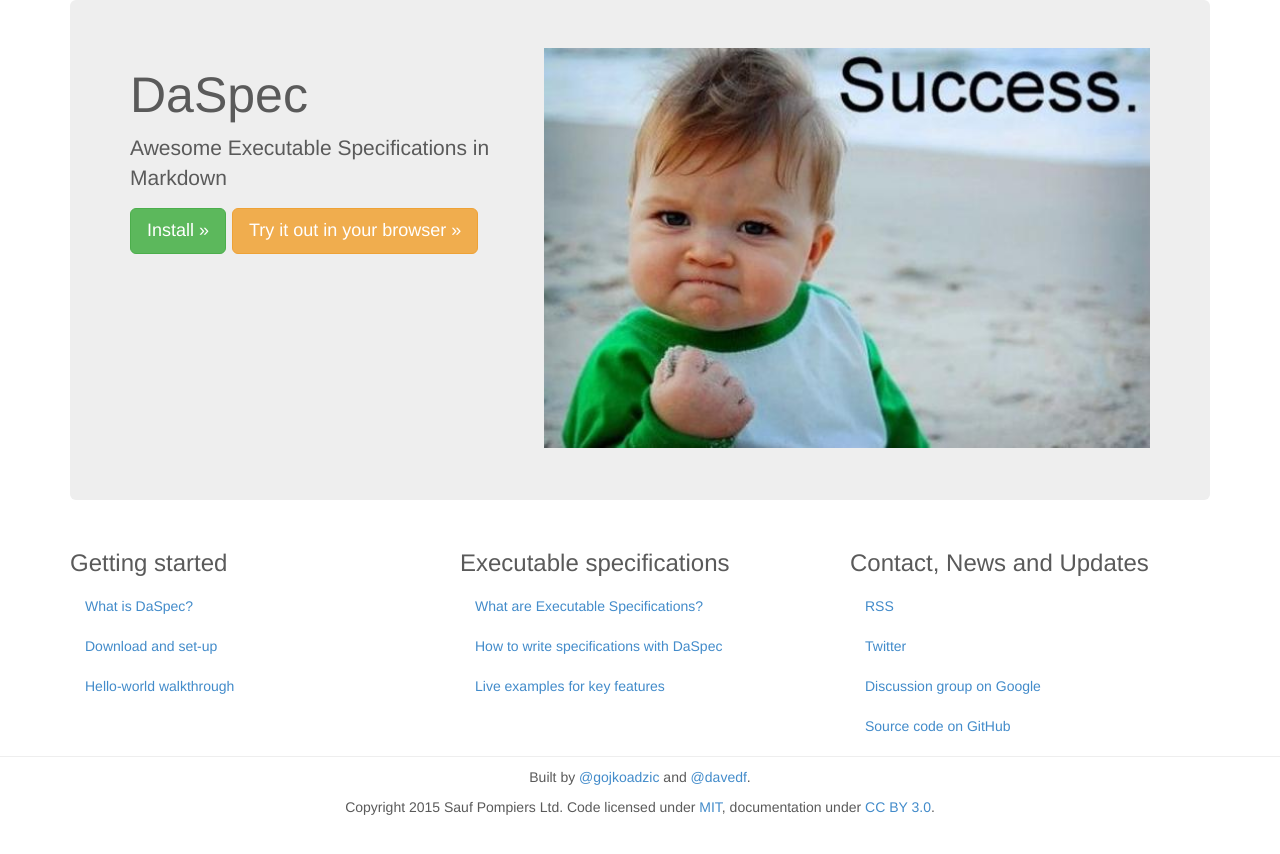
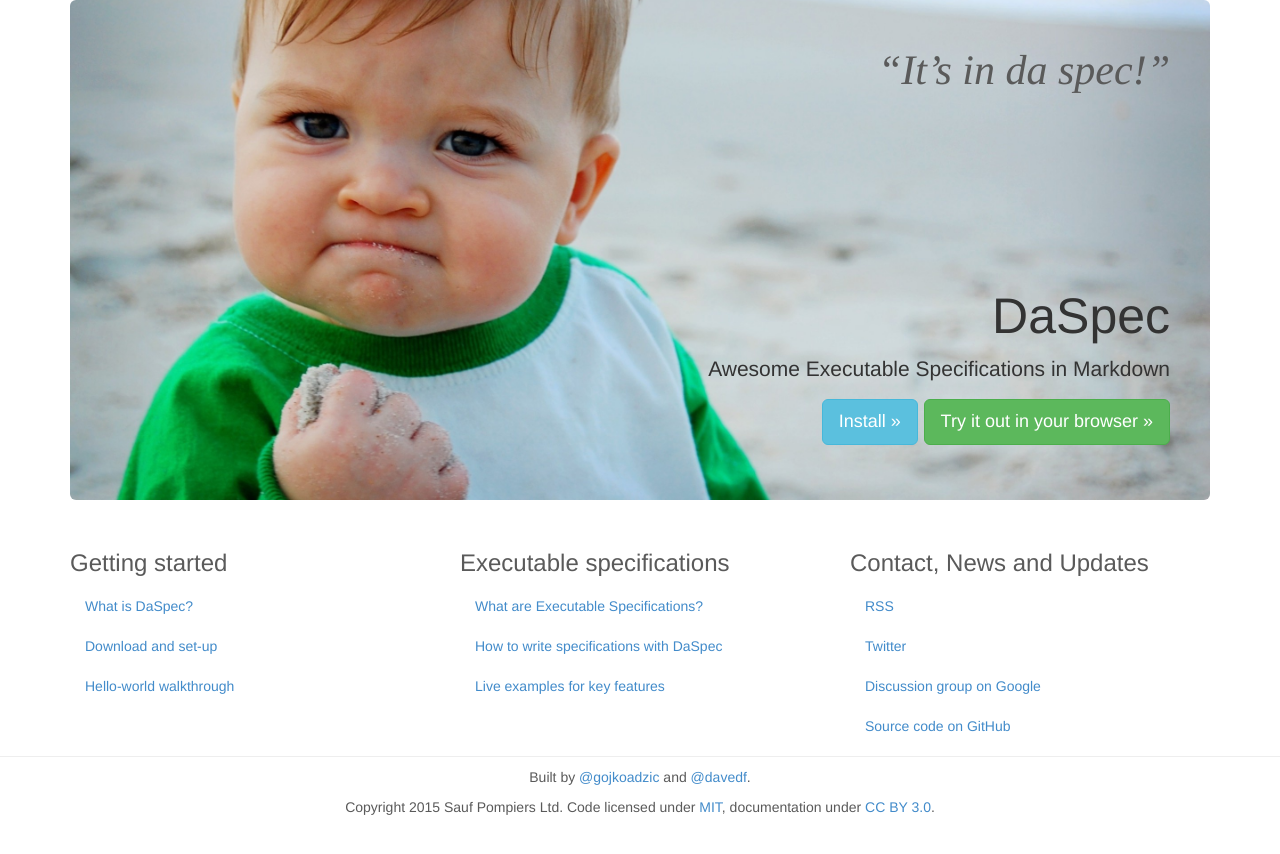
Before and after one commit to daspec/www.daspec.com, a Jekyll site: the page built from jekyll-site/index.html, in a window 1280 px wide. Shown: the top 854 px of the page. Built offline with Jekyll 4.4.1, drawn with Linux system fonts in a browser that asks for light colours.

Commit message:
better jumbotron

```diff
--- a/jekyll-site/_sass/_base.scss
+++ b/jekyll-site/_sass/_base.scss
@@ -44,25 +44,29 @@ body {
   margin-top: 10px;
   padding-top: 10px;
 }
-.carousel .item {
-  height: 250px;
-}
-.carousel-caption p {
-  text-shadow: black 1px 1px, rgb(19,19,19) 0px 0px 30px;
-}
-.carousel-caption footer a {
-  color: #eeeeee;
-  text-shadow: black 1px 1px, rgb(19,19,19) 0px 0px 30px;
-}
 .jumbotron {
-min-height: 500px;
+  min-height: 500px;
+  background-image: url(/assets/placeholder-logo.jpg);
+  background-repeat: no-repeat;
+  background-position: left bottom;
+  background-size: cover;
+  position:relative;
 }
 .jumbo-text {
-  vertical-align: bottom;
+  position: absolute;
+  bottom: 40px;
+  right: 40px;
+  text-align: right;
+  color: #333333;
 }
-.jumbo-img {
-  height: 400px;
-  float: right;
+.jumbo-quote {
+  position: absolute;
+  top: 40px;
+  right: 40px;
+  text-align: right;
+  font-size: 3em;
+  font-style: italic;
+  font-family: Times;
 }
 .jumbotron h1 {font-size: 50px;}
 .jumbotron h1 small {font-size: 30px;}
--- a/jekyll-site/index.html
+++ b/jekyll-site/index.html
@@ -3,13 +3,15 @@ layout: default
 ---
 <div class="container">
   <div class="jumbotron">
-    <img src="/assets/placeholder-logo.jpg" class="jumbo-img" />
+    <div class="jumbo-quote">
+      &ldquo;It&rsquo;s in da spec!&rdquo;
+    </div>
     <div class="jumbo-text">
       <h1>DaSpec</h1>
-      <p> Awesome Executable Specifications in Markdown</p>
+      <p>Awesome Executable Specifications in Markdown</p>
       <p>
-      <a class="btn btn-lg btn-success" href="/guides/install.html">Install »</a>
-      <a class="btn btn-lg btn-warning" href="/try.html">Try it out in your browser »</a>
+      <a class="btn btn-lg btn-info" href="/guides/install.html">Install »</a>
+      <a class="btn btn-lg btn-success" href="/try.html">Try it out in your browser »</a>
       </p>
     </div>
   </div>
```
Also changed, not shown: jekyll-site/assets/placeholder-logo.jpg.
